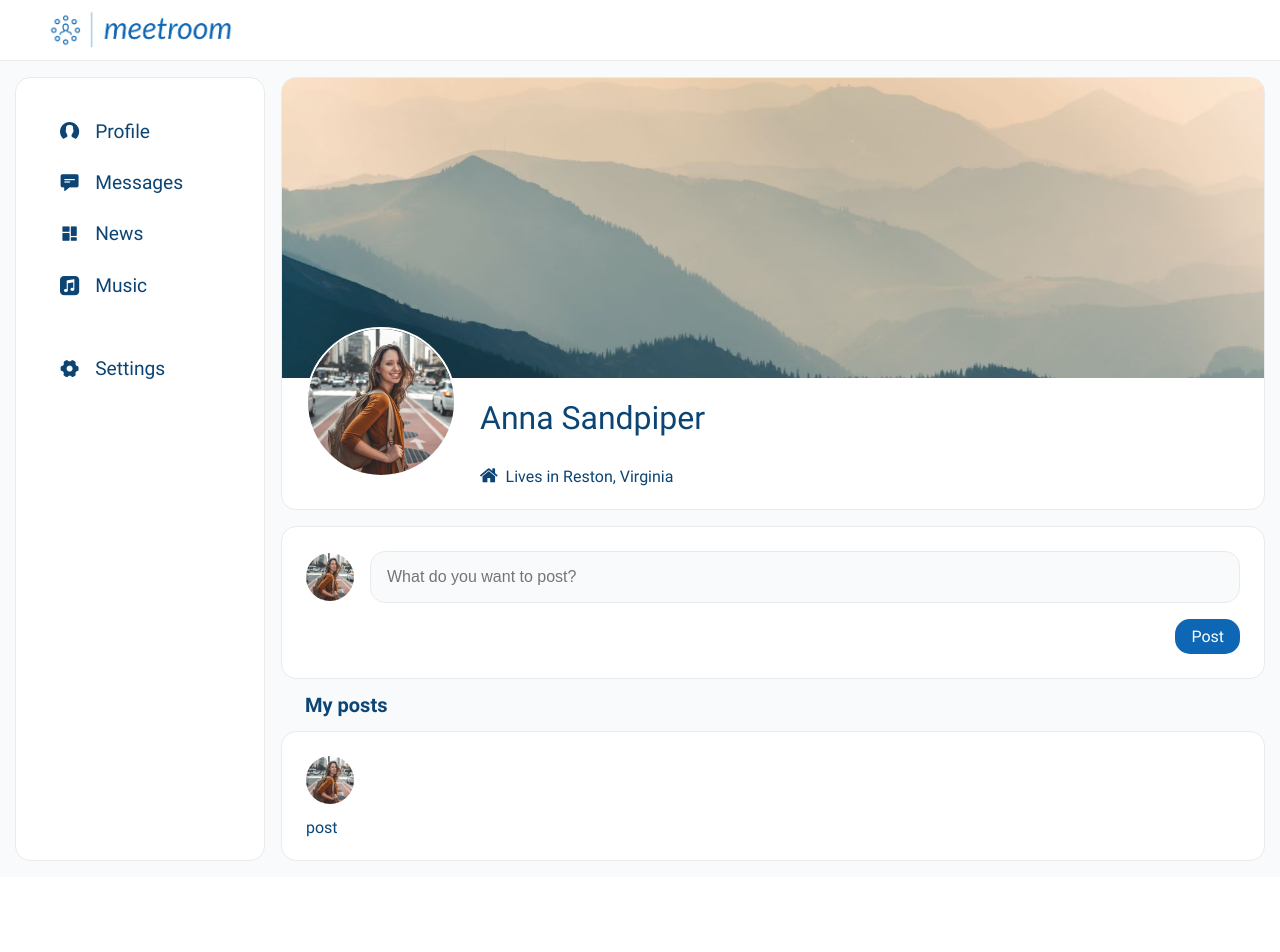
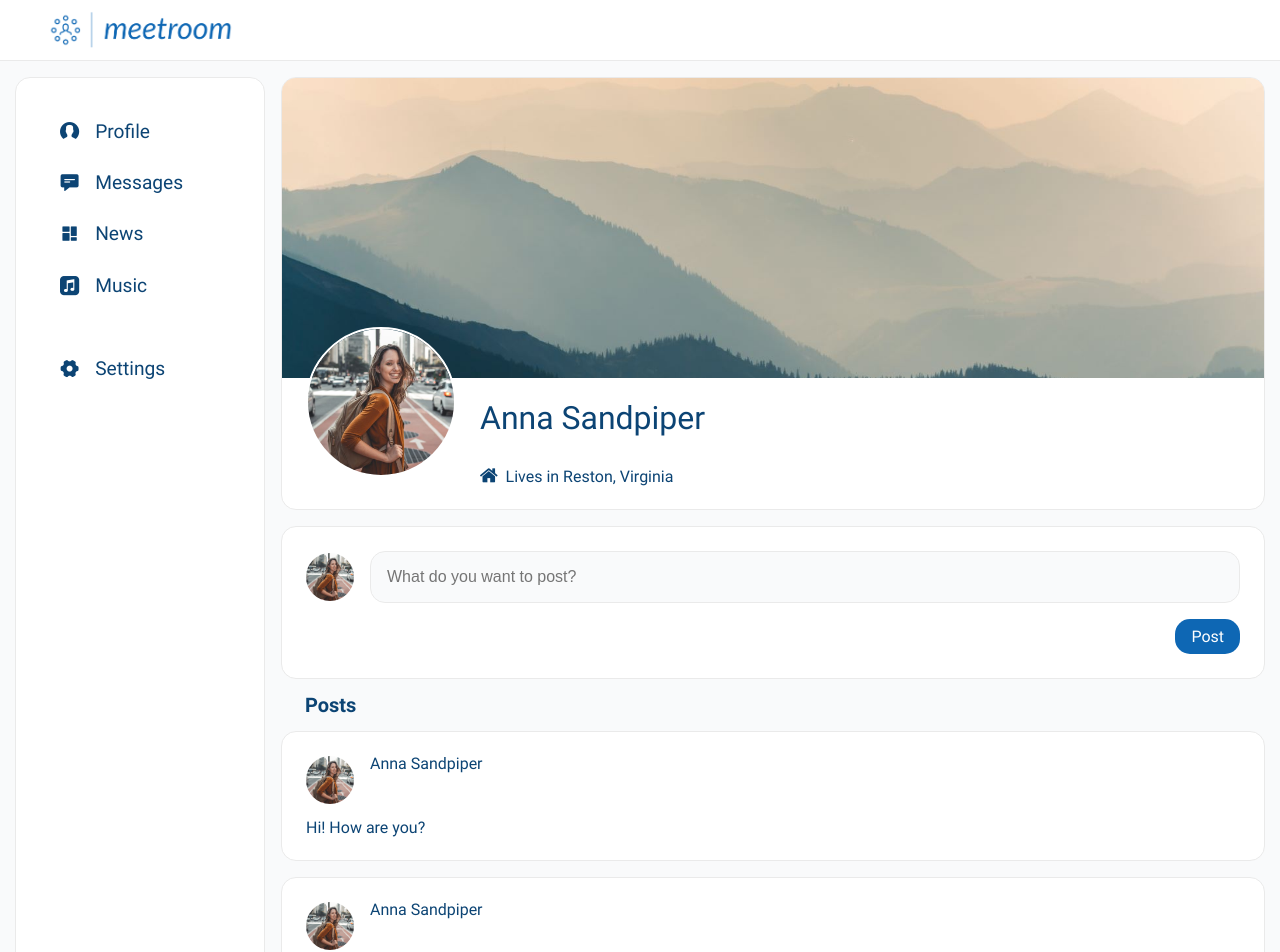
Before and after one commit to anna-kulyk/social-network, a React (Create React App) app: page / in a window 1280 px wide. Shown: the top 952 px of the page. Before the commit the page ends 877 px from the top, so only its background shows below. Built offline with nearby package versions, Linux system fonts and the light colour scheme.

Commit message:
added Posts and Post components

```diff
--- /dev/null
+++ b/src/components/Profile/Posts/Post/Post.jsx
@@ -0,0 +1,22 @@
+import React from 'react';
+import './Post.scss';
+import avatar from '../../../../assets/images/avatar.jpg';
+
+const Post = (props) => {
+    return (
+        <div className="posts__item post _section">
+            <div className="post__header">
+                <div className="post__img">
+                    <img className="post__avatar _avatar_small" src={avatar} alt='avatar'/>
+                </div>
+                <div className="post__user">
+                    <div className="post__username">Anna Sandpiper</div>
+                    <div className="post__date"></div>
+                </div>
+            </div>
+            <div className="post__content">{props.message}</div>
+        </div>
+    );
+};
+
+export default Post;
--- /dev/null
+++ b/src/components/Profile/Posts/Post/Post.scss
@@ -0,0 +1,22 @@
+.post {
+    padding: 1.5rem;
+    display: flex;
+    flex-direction: column;
+    gap: 1rem;
+
+    &__header {
+        display: flex;
+        flex-direction: row;
+        gap: 1rem;
+    }
+
+    // &__avatar {}
+
+    // &__user{}
+
+    // &__username{}
+
+    // &__date{}
+
+    // &__content{}
+}
--- /dev/null
+++ b/src/components/Profile/Posts/Posts.jsx
@@ -0,0 +1,17 @@
+import React from 'react';
+import Post from './Post/Post';
+import './Posts.scss';
+
+const Posts = () => {
+    return (
+        <div className="content__posts posts">
+            <div className="posts__title">Posts</div>
+            <div className="posts__list">
+                <Post message='Hi! How are you?' />
+                <Post message="It's my first post" />
+            </div>
+        </div>
+    );
+};
+
+export default Posts;
--- /dev/null
+++ b/src/components/Profile/Posts/Posts.scss
@@ -0,0 +1,17 @@
+.posts {
+    display: flex;
+    flex-direction: column;
+    gap: 1rem;
+
+    &__title {
+        font-size: 1.25rem;
+        font-weight: bold;
+        padding: 0 1.5rem;
+    }
+
+    &__list {
+        display: flex;
+        flex-direction: column;
+        gap: 1rem;
+    }
+}
--- a/src/components/Profile/Profile.jsx
+++ b/src/components/Profile/Profile.jsx
@@ -2,6 +2,7 @@ import React from 'react';
 import './Profile.scss';
 import cover from '../../assets/images/cover.jpg';
 import avatar from '../../assets/images/avatar.jpg';
+import Posts from './Posts/Posts';
 
 const Profile = () => {
     return (
@@ -20,8 +21,8 @@ const Profile = () => {
                     </div>
                 </div>
             </div>
-            <div className="profile__posts posts">
-                <div className="posts__new new-post _section">
+            <div className="profile__content content">
+                <div className="content__new new-post _section">
                     <form action="" className="new-post__form">
                         <div className="new-post__row">
                             <div className="new-post__img">
@@ -36,23 +37,7 @@ const Profile = () => {
                         <button className="new-post__btn _btn">Post</button>
                     </form>
                 </div>
-                <div className="posts__all">
-                    <div className="posts__title">My posts</div>
-                    <div className="posts__list">
-                        <div className="posts__item post _section">
-                            <div className="post__header">
-                                <div className="post__img">
-                                    <img className="post__avatar _avatar_small" src={avatar} alt='avatar'/>
-                                </div>
-                                <div className="post__user">
-                                    <div className="post__username"></div>
-                                    <div className="post__date"></div>
-                                </div>
-                            </div>
-                            <div className="post__content">post</div>
-                        </div>
-                    </div>
-                </div>
+                <Posts />
             </div>
         </div>
     );
--- a/src/components/Profile/Profile.scss
+++ b/src/components/Profile/Profile.scss
@@ -55,32 +55,19 @@
     }
 }
 
-.posts {
+.content {
     display: flex;
     flex-direction: column;
     gap: 1rem;
 
-    &__new {
-        padding: 1.5rem;
-    }
+    // &__new {}
 
-    &__all {
-        display: flex;
-        flex-direction: column;
-        gap: 1rem;
-    }
-
-    &__title {
-        font-size: 1.25rem;
-        font-weight: bold;
-        padding: 0 1.5rem;
-    }
-
-    // &__list {
-    // }
+    // &__posts {}
 }
 
 .new-post {
+    padding: 1.5rem;
+
     &__form {
         display: flex;
         flex-direction: column;
@@ -108,26 +95,3 @@
         align-self: flex-end;
     }
 }
-
-.post {
-    padding: 1.5rem;
-    display: flex;
-    flex-direction: column;
-    gap: 1rem;
-
-    &__header {
-        display: flex;
-        flex-direction: row;
-        gap: 1rem;
-    }
-
-    // &__avatar {}
-
-    // &__user{}
-
-    // &__username{}
-
-    // &__date{}
-
-    // &__content{}
-}
```
